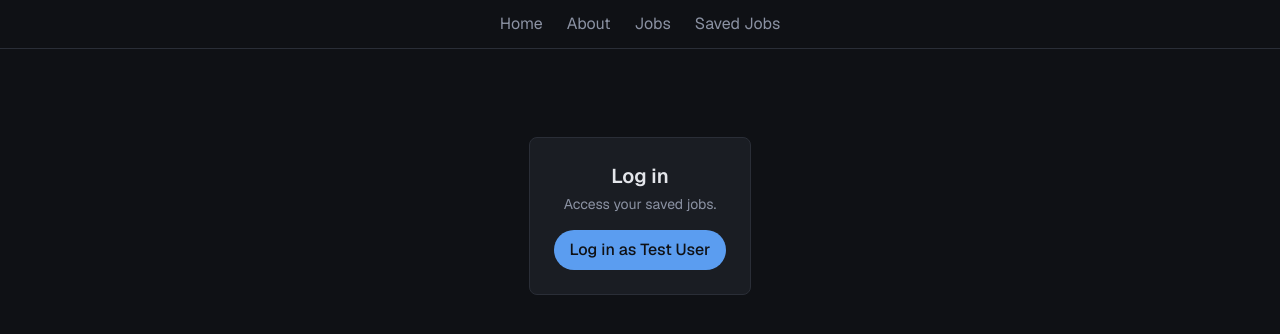
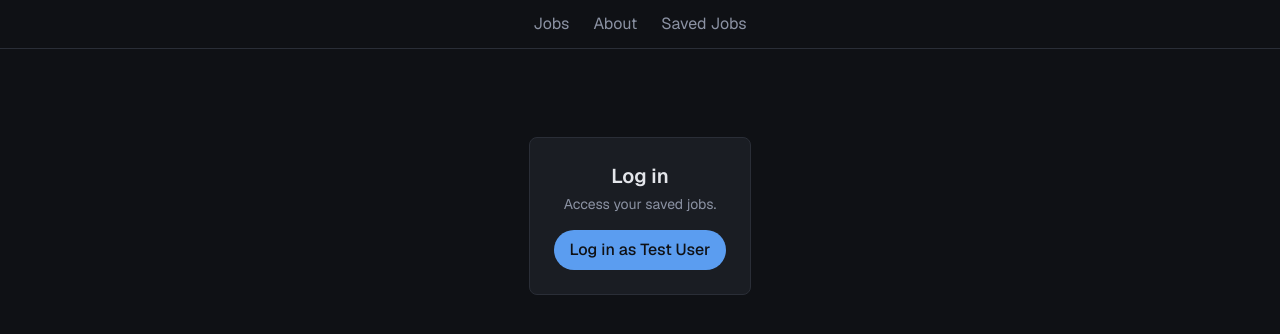
Before and after one commit to iabolfazl83/devjobs, a Next.js app: page /login in a window 1280 px wide. Shown: the top 334 px of the page. Built offline with nearby package versions, Linux system fonts and the light colour scheme.

Commit message:
created a client side Navbar.tsx component, added in layout.tsx.

```diff
--- a/src/app/layout.tsx
+++ b/src/app/layout.tsx
@@ -1,8 +1,8 @@
 import type {Metadata} from "next";
 import {Geist, Geist_Mono} from "next/font/google";
 import "./globals.css";
-import Link from "next/link";
 import Providers from "@/app/providers";
+import Navbar from "@/components/Navbar";
 
 const geistSans = Geist({
     variable: "--font-geist-sans",
@@ -31,30 +31,7 @@ export default function RootLayout({
         >
         <body className="min-h-full flex flex-col">
         <header className="border-b border-border">
-            <nav>
-                <ul className="flex justify-center gap-6 px-4 py-3">
-                    <li>
-                        <Link href="/" className="text-text-muted hover:text-accent transition-colors">
-                            Home
-                        </Link>
-                    </li>
-                    <li>
-                        <Link href="/about" className="text-text-muted hover:text-accent transition-colors">
-                            About
-                        </Link>
-                    </li>
-                    <li>
-                        <Link href="/jobs" className="text-text-muted hover:text-accent transition-colors">
-                            Jobs
-                        </Link>
-                    </li>
-                    <li>
-                        <Link href="/saved" className="text-text-muted hover:text-accent transition-colors">
-                            Saved Jobs
-                        </Link>
-                    </li>
-                </ul>
-            </nav>
+            <Navbar/>
         </header>
         <Providers>{children}</Providers>
         </body>
--- /dev/null
+++ b/src/components/Navbar.tsx
@@ -0,0 +1,33 @@
+"use client";
+
+import Link from "next/link";
+import {usePathname} from "next/navigation";
+
+export default function Navbar() {
+    const currentPath = usePathname();
+    console.log(currentPath);
+    return (
+        <nav>
+            <ul className="flex justify-center gap-6 px-4 py-3">
+                <li>
+                    <Link href="/"
+                          className={`${currentPath === "/jobs" ? "text-accent" : "text-text-muted"} hover:text-accent transition-colors`}>
+                        Jobs
+                    </Link>
+                </li>
+                <li>
+                    <Link href="/about"
+                          className={`${currentPath === "/about" ? "text-accent" : "text-text-muted"} hover:text-accent transition-colors`}>
+                        About
+                    </Link>
+                </li>
+                <li>
+                    <Link href="/saved"
+                          className={`${currentPath === "/saved" ? "text-accent" : "text-text-muted"} hover:text-accent transition-colors`}>
+                        Saved Jobs
+                    </Link>
+                </li>
+            </ul>
+        </nav>
+    )
+}
```
